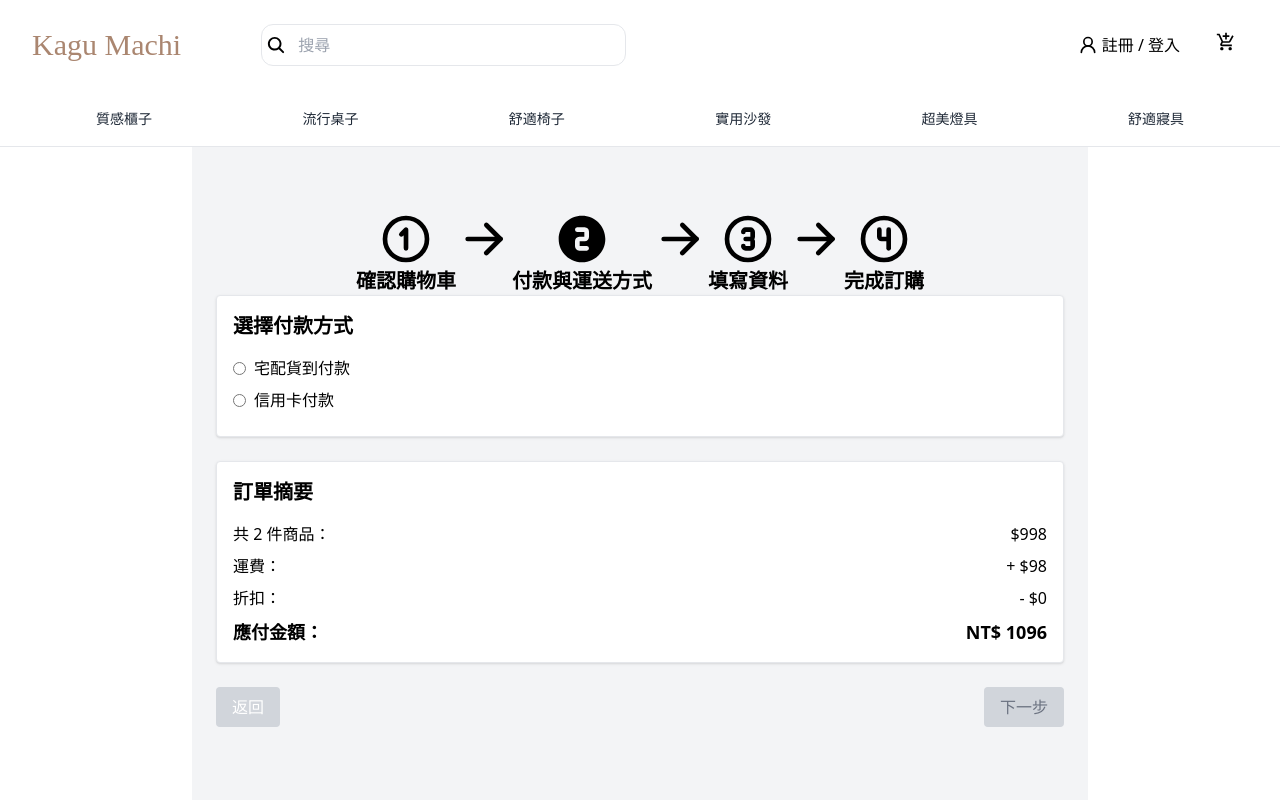
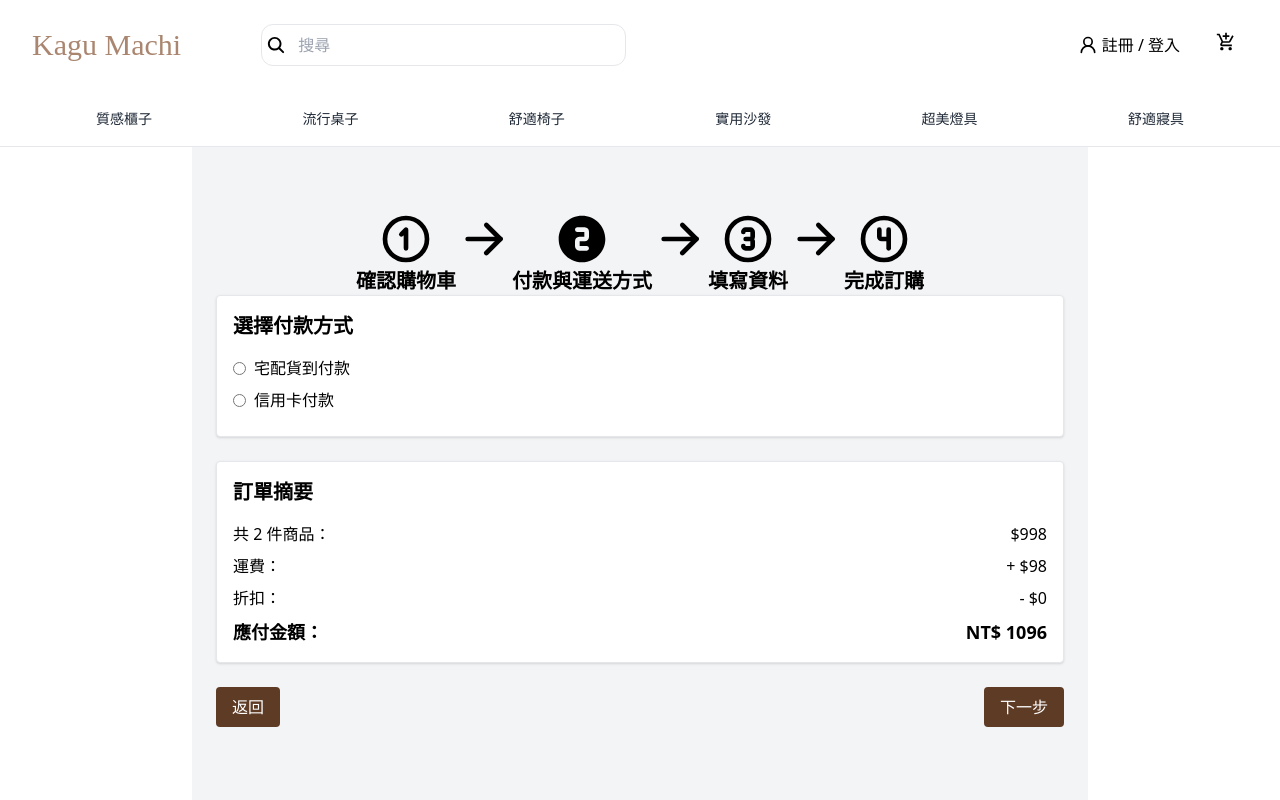
Before and after one commit to emmalu0309/Kagumachi, a React (Vite) app: page /Kagumachi/cartStep2 in a window 1280 px wide. Shown: the top 800 px of the page. Built offline with nearby package versions, Linux system fonts and the light colour scheme; a web font is replaced by a local one.

Commit message:
修改button顏色

```diff
--- a/src/components/Button.jsx
+++ b/src/components/Button.jsx
@@ -5,7 +5,7 @@ function Button({ label, onClick, disabled, className }) {
         <button
             onClick={onClick}
             disabled={disabled}
-            className={`px-4 py-2 rounded ${disabled ? "bg-gray-300" : "bg-blue-500 text-white hover:bg-blue-600"} ${className}`}
+            className={`px-4 py-2 rounded ${disabled ? "bg-gray-300" : "bg-[#5E3B25] text-white hover:bg-[#C3A789]"} ${className}`}
         >
             {label}
         </button>
--- a/src/components/NavBar.jsx
+++ b/src/components/NavBar.jsx
@@ -27,7 +27,7 @@ const NavBar = () => {
           <LuUserRound className="m-1 text-xl" />
           <Link to="login">註冊 / 登入</Link>
         </button>
-        <Link to="shoppingCart">
+        <Link to="ShoppingCart">
           <button className="mx-3">
             <MdAddShoppingCart className="text-xl" />
           </button>
--- a/src/pages/CartStep2.jsx
+++ b/src/pages/CartStep2.jsx
@@ -49,18 +49,22 @@ function App() {
                     <Button
                         label="返回"
                         onClick={() => setCurrentStep((prev) => Math.max(prev - 1, 1))}
-              className="bg-gray-300 hover:bg-gray-400">
+                        >
                     </Button>
                 </Link>
 
-          <Link to="/">
+                <Link to={
+                    selectedPayment === "cod"
+                        ? "/CartStep3COD"
+                        : selectedPayment === "credit"
+                            ? "/CartStep3Credit"
+                            : "#"  // 未選擇付款方式時，導航設為 "#"（空連結）
+                }>
                     <Button
                         label="下一步"
                         onClick={() => setCurrentStep((prev) => Math.min(prev + 1, 4))}
-              disabled={!selectedPayment}
-              className={selectedPayment
-                  ? "bg-blue-500 text-white hover:bg-blue-600"
-                  : "bg-gray-300 text-gray-500 cursor-not-allowed"}>
+                        // disabled={!selectedPayment}  // 未選擇付款方式時，Link不會觸發
+                        >
                     </Button>
                 </Link>
 
--- a/src/pages/CartStep3COD.jsx
+++ b/src/pages/CartStep3COD.jsx
@@ -21,7 +21,7 @@ function App() {
                     <Button
                         label="返回"
                         onClick={() => setCurrentStep((prev) => Math.max(prev - 1, 1))}
-            className="bg-gray-300 hover:bg-gray-400">
+                        >
                     </Button>
                 </Link>
 
@@ -29,10 +29,7 @@ function App() {
                     <Button
                         label="下一步"
                         onClick={() => setCurrentStep((prev) => Math.min(prev + 1, 4))}
-            disabled={!selectedPayment}
-            className={selectedPayment
-              ? "bg-blue-500 text-white hover:bg-blue-600"
-              : "bg-gray-300 text-gray-500 cursor-not-allowed"}>
+                        className={selectedPayment}>
                     </Button>
                 </Link>
 
--- a/src/pages/CartStep3Credit.jsx
+++ b/src/pages/CartStep3Credit.jsx
@@ -20,7 +20,7 @@ function App() {
                     <Button
                         label="返回"
                         onClick={() => setCurrentStep((prev) => Math.max(prev - 1, 1))}
-            className="bg-gray-300 hover:bg-gray-400">
+                    >
                     </Button>
                 </Link>
 
@@ -28,10 +28,7 @@ function App() {
                     <Button
                         label="下一步"
                         onClick={() => setCurrentStep((prev) => Math.min(prev + 1, 4))}
-            disabled={!selectedPayment}
-            className={selectedPayment
-              ? "bg-blue-500 text-white hover:bg-blue-600"
-              : "bg-gray-300 text-gray-500 cursor-not-allowed"}>
+                        className={selectedPayment}>
                     </Button>
                 </Link>
 
```
Also changed, not shown: src/components/PaymentOptions.jsx (indentation only). Lines whose indentation alone changed are shown as unchanged.
